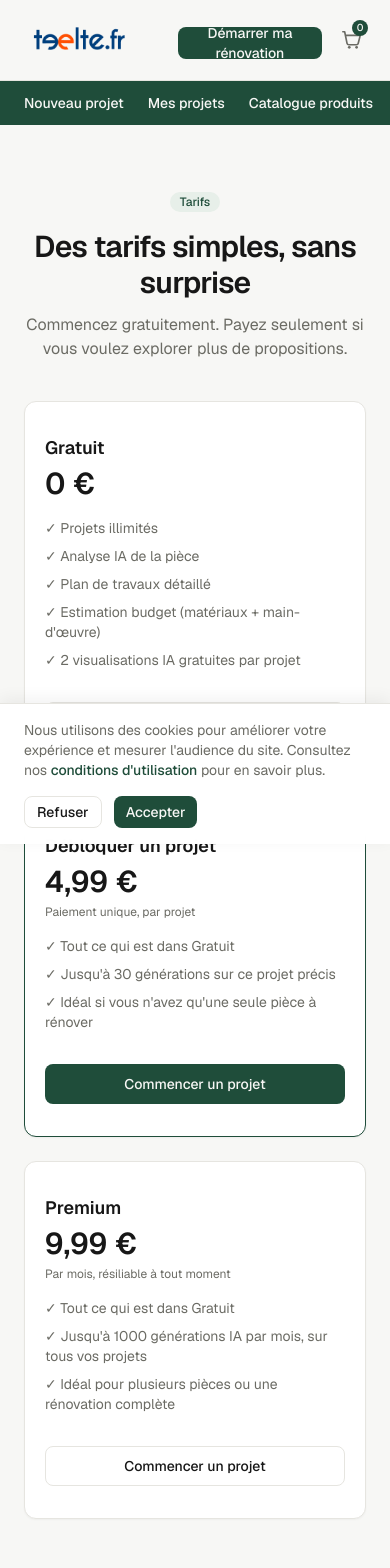
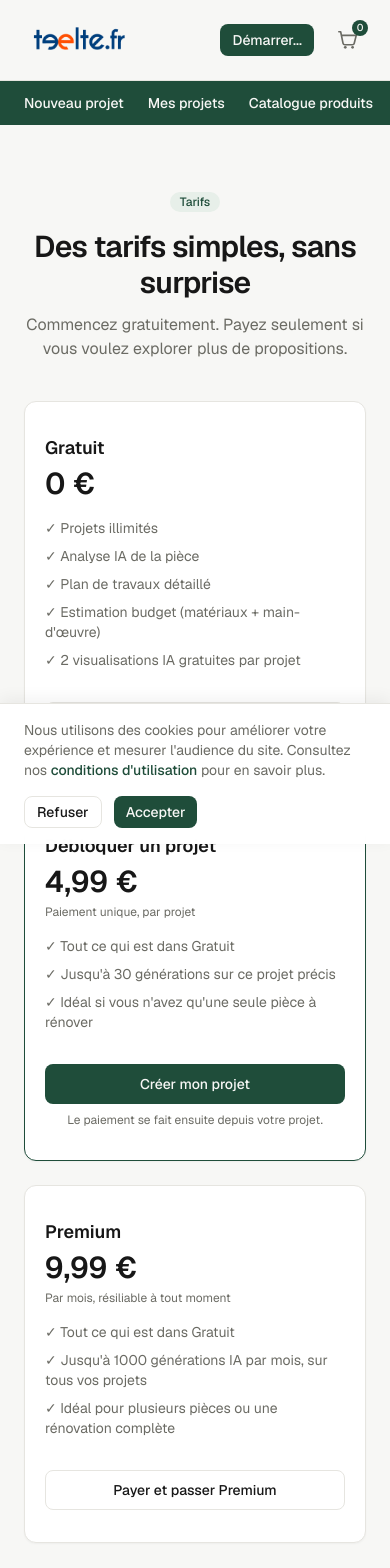
Before and after one commit to MamaTS108/home-score, a Next.js app: page /tarifs in a window 390 px wide. Shown: the top 1568 px of the page. Built offline with nearby package versions, Linux system fonts and the light colour scheme; no server answers.

Commit message:
Direct-to-payment Premium button on pricing page, shorter mobile CTA label

```diff
--- a/src/app/tarifs/page.tsx
+++ b/src/app/tarifs/page.tsx
@@ -3,6 +3,7 @@ import { SiteHeader } from "@/components/layout/SiteHeader";
 import { Card, CardContent } from "@/components/ui/Card";
 import { Badge } from "@/components/ui/Badge";
 import { Button } from "@/components/ui/Button";
+import { PremiumCheckoutButton } from "@/components/renovate/PremiumCheckoutButton";
 
 export default function TarifsPage() {
   return (
@@ -50,8 +51,11 @@ export default function TarifsPage() {
                 <li>✓ Idéal si vous n&apos;avez qu&apos;une seule pièce à rénover</li>
               </ul>
               <Link href="/renovate">
-                <Button className="w-full">Commencer un projet</Button>
+                <Button className="w-full">Créer mon projet</Button>
               </Link>
+              <p className="text-xs text-muted-foreground mt-2 text-center">
+                Le paiement se fait ensuite depuis votre projet.
+              </p>
             </CardContent>
           </Card>
 
@@ -66,11 +70,7 @@ export default function TarifsPage() {
                 <li>✓ Jusqu&apos;à 1000 générations IA par mois, sur tous vos projets</li>
                 <li>✓ Idéal pour plusieurs pièces ou une rénovation complète</li>
               </ul>
-              <Link href="/renovate">
-                <Button variant="secondary" className="w-full">
-                  Commencer un projet
-                </Button>
-              </Link>
+              <PremiumCheckoutButton />
             </CardContent>
           </Card>
         </section>
--- a/src/components/layout/SiteHeader.tsx
+++ b/src/components/layout/SiteHeader.tsx
@@ -80,7 +80,10 @@ export async function SiteHeader() {
                   Se connecter
                 </Link>
                 <Link href="/renovate">
-                  <Button size="sm">Démarrer ma rénovation</Button>
+                  <Button size="sm" className="whitespace-nowrap">
+                    <span className="hidden sm:inline">Démarrer ma rénovation</span>
+                    <span className="sm:hidden">Démarrer...</span>
+                  </Button>
                 </Link>
               </>
             )}
--- /dev/null
+++ b/src/components/renovate/PremiumCheckoutButton.tsx
@@ -0,0 +1,44 @@
+"use client";
+
+import { useState } from "react";
+import { Button } from "@/components/ui/Button";
+
+export function PremiumCheckoutButton() {
+  const [loading, setLoading] = useState(false);
+  const [error, setError] = useState<string | null>(null);
+
+  async function handleClick() {
+    setLoading(true);
+    setError(null);
+    try {
+      const res = await fetch("/api/checkout/subscription", {
+        method: "POST",
+        headers: { "Content-Type": "application/json" },
+        body: JSON.stringify({ returnTo: "/app" }),
+      });
+      const json = await res.json();
+
+      if (res.status === 401) {
+        // Full navigation on purpose, not router.push — mirrors the pattern
+        // used elsewhere for post-auth redirects.
+        // eslint-disable-next-line @next/next/no-location-assign-relative-destination
+        window.location.href = "/login?next=/tarifs";
+        return;
+      }
+      if (!res.ok || !json.url) throw new Error(json.error ?? "Erreur lors du paiement.");
+      window.location.href = json.url;
+    } catch (err) {
+      setError(err instanceof Error ? err.message : "Une erreur est survenue.");
+      setLoading(false);
+    }
+  }
+
+  return (
+    <div>
+      <Button variant="secondary" className="w-full" onClick={handleClick} disabled={loading}>
+        {loading ? "Redirection..." : "Payer et passer Premium"}
+      </Button>
+      {error && <p className="text-xs text-danger mt-2 text-center">{error}</p>}
+    </div>
+  );
+}
```
